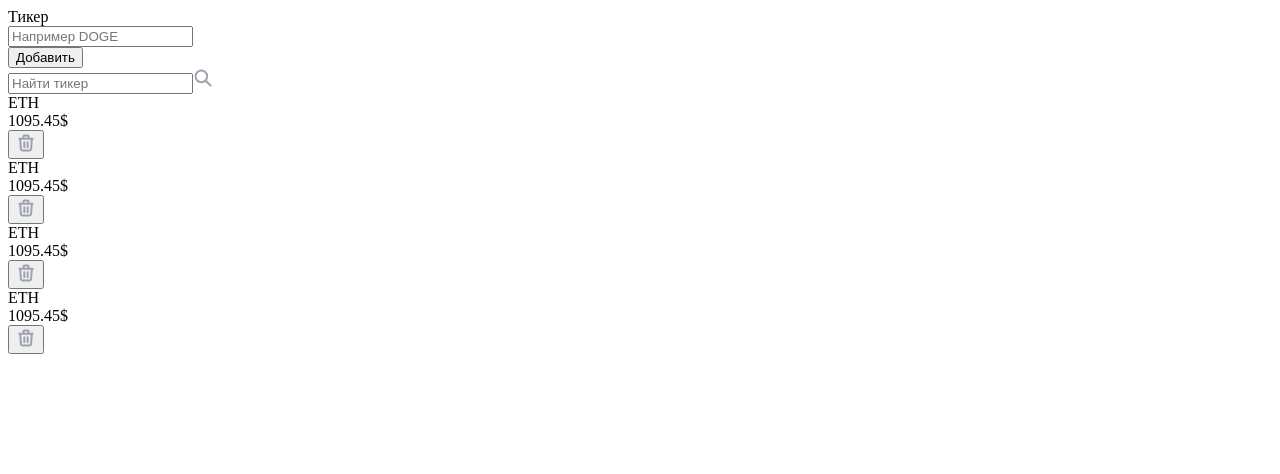
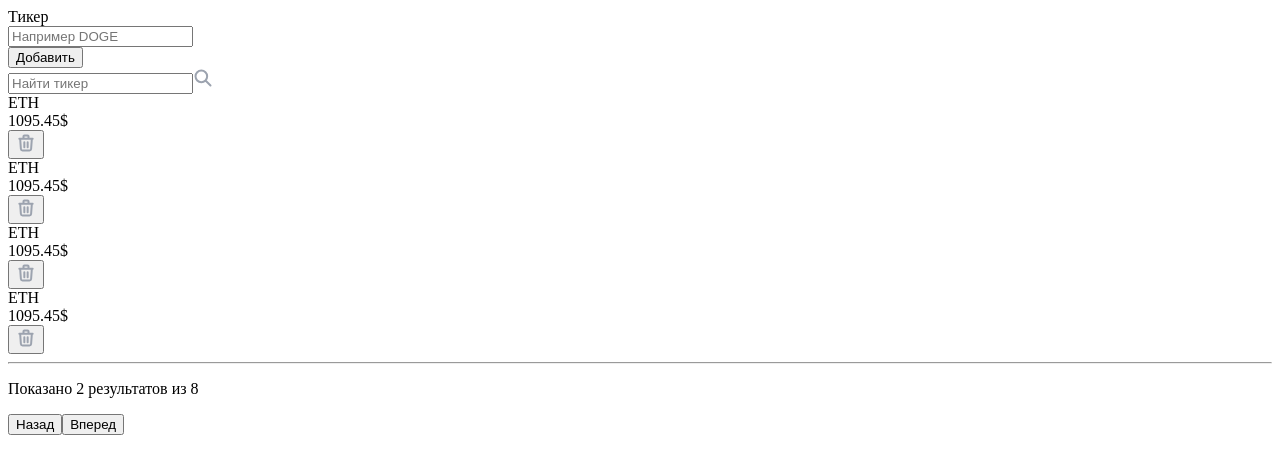
Before and after one commit to ValentinYushKevich/cryptoCompare, a Vue app: page / in a window 1280 px wide. Shown: the top 474 px of the page. Built offline with nearby package versions, Linux system fonts and the light colour scheme; the HTML template or start-up script is replaced by a standard one.

Commit message:
add pagination buttons

```diff
--- a/src/components/BaseContaner.vue
+++ b/src/components/BaseContaner.vue
@@ -3,6 +3,28 @@
     <TikerComponent />
     <SearchInput />
     <CoinsList />
+    <hr class="w-full border-t border-gray-200 mt-4 mb-3" />
+
+    <div class="flex justify-between">
+      <p>Показано 2 результатов из 8</p>
+
+      <div>
+        <button
+          type="button"
+          class="px-4 py-2 mr-3 bg-white rounded-md border-2 border-solid"
+          @click="painationChange('prev')"
+        >
+          Назад
+        </button>
+        <button
+          type="button"
+          class="px-4 py-2 bg-white rounded-md border-2 border-solid"
+          @click="painationChange('next')"
+        >
+          Вперед
+        </button>
+      </div>
+    </div>
   </div>
 </template>
 
@@ -10,7 +32,14 @@
 import TikerComponent from "./TikerComponent.vue";
 import SearchInput from "./SearchInput.vue";
 import CoinsList from "./CoinsList.vue";
-export default { components: { TikerComponent, SearchInput, CoinsList } };
+export default {
+  components: { TikerComponent, SearchInput, CoinsList },
+  methods: {
+    painationChange(value) {
+      console.log(value);
+    },
+  },
+};
 </script>
 
 <style lang="scss" scoped></style>
```
